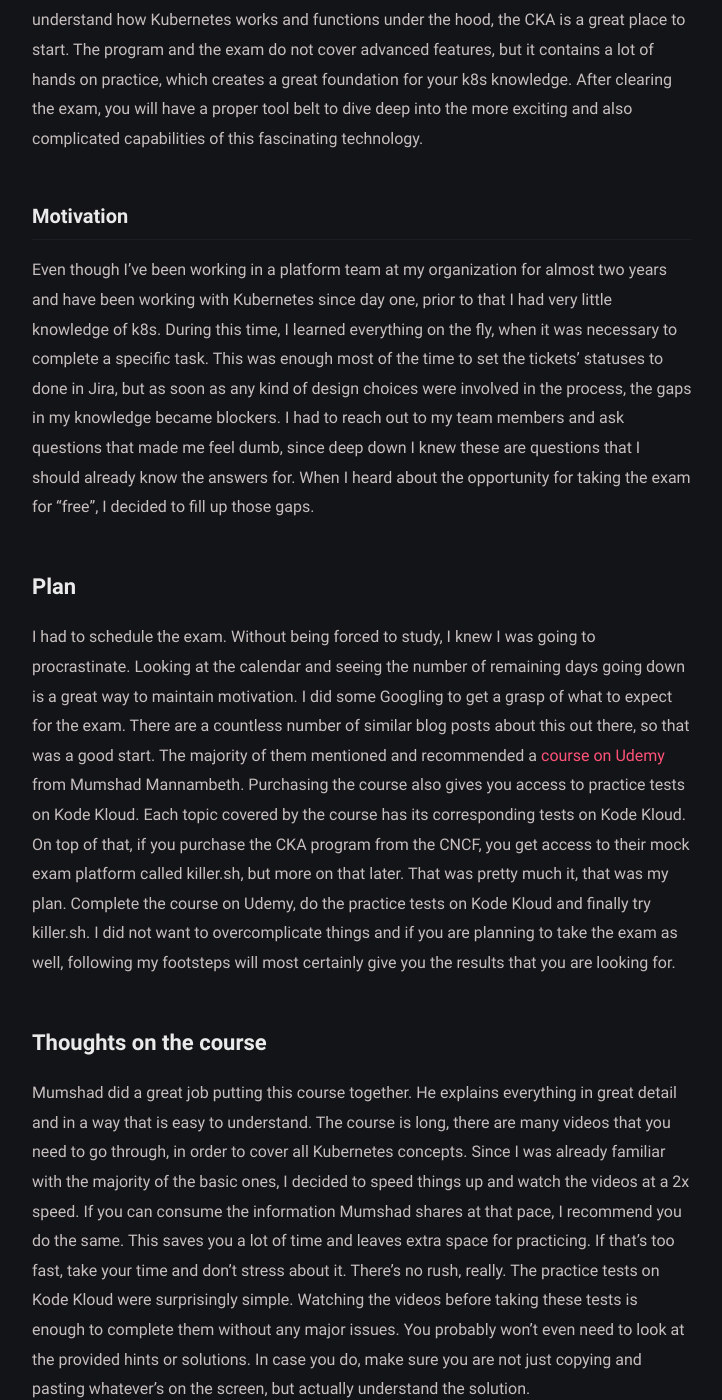
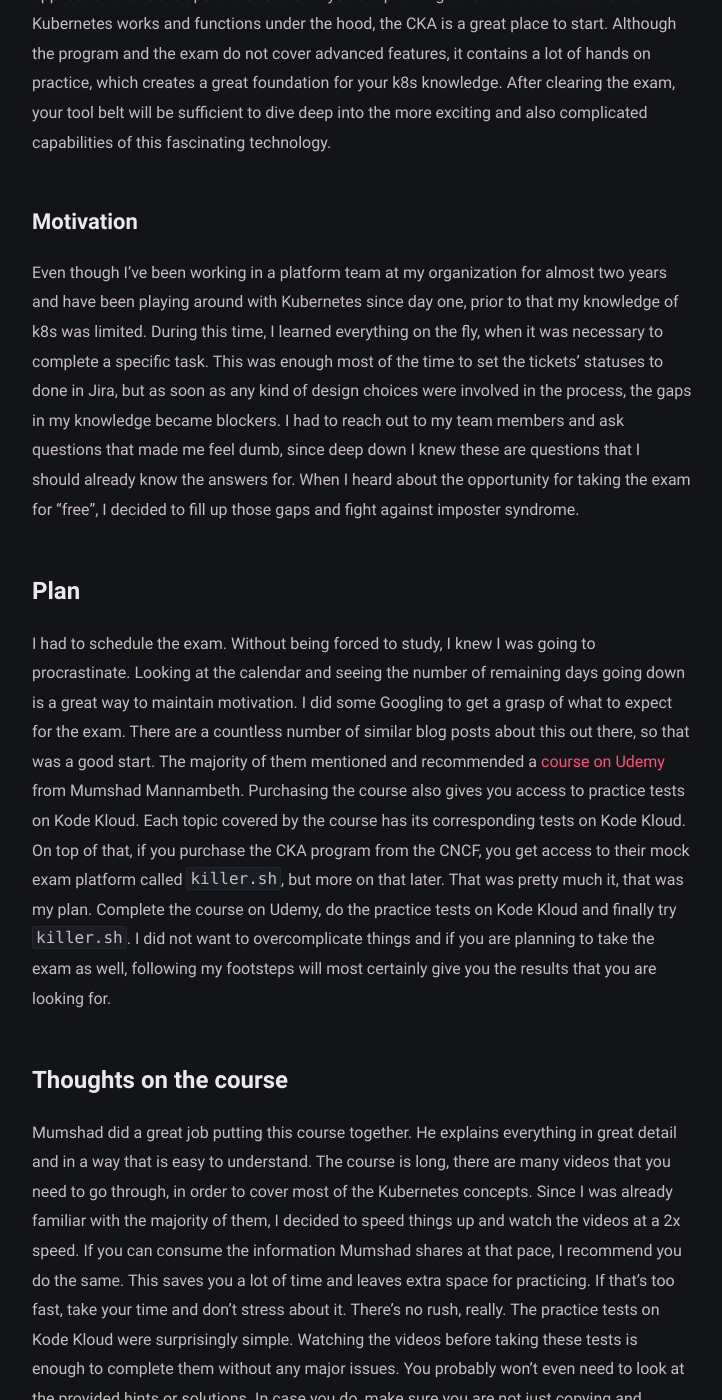
Before and after one commit to atyiadam/adamatyi.github.io, a Jekyll site: the page built from _posts/passing-the-certified-kubernetes-administrator-exam/2022-11-11-passing-the-certified-kubernetes-administrator-exam.md, in a window 1280 px wide and 1400 px high, scrolled down 517 px. Shown: the whole window, without its empty margins (278-1000 px from the left). Built offline with Jekyll 4.4.1, drawn with Linux system fonts in a browser that asks for light colours; some web fonts are replaced; some of the changed text lies outside the part shown.

Commit message:
Modify cka

````diff
--- a/_posts/passing-the-certified-kubernetes-administrator-exam/2022-11-11-passing-the-certified-kubernetes-administrator-exam.md
+++ b/_posts/passing-the-certified-kubernetes-administrator-exam/2022-11-11-passing-the-certified-kubernetes-administrator-exam.md
@@ -1,39 +1,36 @@
 ---
 title: Passing the Certified Kubernetes Administrator Exam
 date: 2022-11-11 10:29:00 +01:00
-description: I recently passed the Certified Kubernetes Administrator program created by the Cloud Native Computing Foundation (CNCF), in collaboration with The Linux Foundation. This is how I managed to do it on my first attempt.
-categories: kubernetes
-tag:
-- kubernetes
-- cka
-- cncf
+modified: 2022-11-12 10:20:00 +01:00
+description: I recently passed the Certified Kubernetes Administrator program created by the Cloud Native Computing Foundation (CNCF), in collaboration with The Linux Foundation. Here is what it took to do it on the first attempt.
+tag: [kubernetes, cka, cncf]
 ---
 
-## What is the CKA?
+# What is the CKA?
 
-Earlier this year, our organization received a couple of vouchers for the Certified Kubernetes Administrator program (CKA). This made me super excited, since each enrollment costs $395. CKA is considered to be the de facto standard when it comes to Kubernetes certifications. In case you are not familiar with [Kubernetes](https://kubernetes.io/) (k8s), it is a container rchestration platform, which – without all the fancy words – essentially is a place that makes running and maintaining applications for developers a lot easier. If you are planning to learn and understand how Kubernetes works and functions under the hood, the CKA is a great place to start. The program and the exam do not cover advanced features, but it contains a lot of hands on practice, which creates a great foundation for your k8s knowledge. After clearing the exam, you will have a proper tool belt to dive deep into the more exciting and also complicated capabilities of this fascinating technology.
+Earlier this year, our organization received a couple of vouchers for the Certified Kubernetes Administrator program (CKA). This made me excited, since each enrollment costs $395. CKA is considered to be the de facto standard when it comes to Kubernetes certifications. In case you are not familiar with [Kubernetes](https://kubernetes.io/) (k8s), it is a container orchestration platform, which – without all the fancy words – essentially is a place that makes running and maintaining applications for developers a lot easier. If you are planning to learn and understand how Kubernetes works and functions under the hood, the CKA is a great place to start. Although the program and the exam do not cover advanced features, it contains a lot of hands on practice, which creates a great foundation for your k8s knowledge. After clearing the exam, your tool belt will be sufficient to dive deep into the more exciting and also complicated capabilities of this fascinating technology.
 
-### Motivation
+## Motivation
 
-Even though I've been working in a platform team at my organization for almost two years and have been working with Kubernetes since day one, prior to that I had very little knowledge of k8s. During this time, I learned everything on the fly, when it was necessary to complete a specific task. This was enough most of the time to set the tickets' statuses to done in Jira, but as soon as any kind of design choices were involved in the process, the gaps in my knowledge became blockers. I had to reach out to my team members and ask questions that made me feel dumb, since deep down I knew these are questions that I should already know the answers for. When I heard about the opportunity for taking the exam for “free”, I decided to fill up those gaps.
+Even though I've been working in a platform team at my organization for almost two years and have been playing around with Kubernetes since day one, prior to that my knowledge of k8s was limited. During this time, I learned everything on the fly, when it was necessary to complete a specific task. This was enough most of the time to set the tickets' statuses to done in Jira, but as soon as any kind of design choices were involved in the process, the gaps in my knowledge became blockers. I had to reach out to my team members and ask questions that made me feel dumb, since deep down I knew these are questions that I should already know the answers for. When I heard about the opportunity for taking the exam for “free”, I decided to fill up those gaps and fight against imposter syndrome.
 
-## Plan
+# Plan
 
-I had to schedule the exam. Without being forced to study, I knew I was going to procrastinate. Looking at the calendar and seeing the number of remaining days going down is a great way to maintain motivation. I did some Googling to get a grasp of what to expect for the exam. There are a countless number of similar blog posts about this out there, so that was a good start. The majority of them mentioned and recommended a [course on Udemy](https://www.udemy.com/course/certified-kubernetes-administrator-with-practice-tests/) from Mumshad Mannambeth. Purchasing the course also gives you access to practice tests on Kode Kloud. Each topic covered by the course has its corresponding tests on Kode Kloud. On top of that, if you purchase the CKA program from the CNCF, you get access to their mock exam platform called killer.sh, but more on that later. That was pretty much it, that was my plan. Complete the course on Udemy, do the practice tests on Kode Kloud and finally try killer.sh. I did not want to overcomplicate things and if you are planning to take the exam as well, following my footsteps will most certainly give you the results that you are looking for.
+I had to schedule the exam. Without being forced to study, I knew I was going to procrastinate. Looking at the calendar and seeing the number of remaining days going down is a great way to maintain motivation. I did some Googling to get a grasp of what to expect for the exam. There are a countless number of similar blog posts about this out there, so that was a good start. The majority of them mentioned and recommended a [course on Udemy](https://www.udemy.com/course/certified-kubernetes-administrator-with-practice-tests/) from Mumshad Mannambeth. Purchasing the course also gives you access to practice tests on Kode Kloud. Each topic covered by the course has its corresponding tests on Kode Kloud. On top of that, if you purchase the CKA program from the CNCF, you get access to their mock exam platform called `killer.sh`, but more on that later. That was pretty much it, that was my plan. Complete the course on Udemy, do the practice tests on Kode Kloud and finally try `killer.sh`. I did not want to overcomplicate things and if you are planning to take the exam as well, following my footsteps will most certainly give you the results that you are looking for.
 
-## Thoughts on the course
+# Thoughts on the course
 
-Mumshad did a great job putting this course together. He explains everything in great detail and in a way that is easy to understand. The course is long, there are many videos that you need to go through, in order to cover all Kubernetes concepts. Since I was already familiar with the majority of the basic ones, I decided to speed things up and watch the videos at a 2x speed. If you can consume the information Mumshad shares at that pace, I recommend you do the same. This saves you a lot of time and leaves extra space for practicing. If that's too fast, take your time and don't stress about it. There's no rush, really. The practice tests on Kode Kloud were surprisingly simple. Watching the videos before taking these tests is enough to complete them without any major issues. You probably won't even need to look at the provided hints or solutions. In case you do, make sure you are not just copying and pasting whatever's on the screen, but actually understand the solution.
+Mumshad did a great job putting this course together. He explains everything in great detail and in a way that is easy to understand. The course is long, there are many videos that you need to go through, in order to cover most of the Kubernetes concepts. Since I was already familiar with the majority of them, I decided to speed things up and watch the videos at a 2x speed. If you can consume the information Mumshad shares at that pace, I recommend you do the same. This saves you a lot of time and leaves extra space for practicing. If that's too fast, take your time and don't stress about it. There's no rush, really. The practice tests on Kode Kloud were surprisingly simple. Watching the videos before taking these tests is enough to complete them without any major issues. You probably won't even need to look at the provided hints or solutions. In case you do, make sure you are not just copying and pasting whatever's on the screen, instead try to actually understand the solution.
 
 After completing every section in the course, there are three mock exams on Kode Kloud, that were created to mimic the real life exam. Although the environment is not the same, since the actual exam is on a remote desktop, the questions were somewhat similar to the ones in the real one, just a tiny bit simpler. It'll make you comfortable jumping between namespaces and contexts. When taking these tests, you should approach it the same way as you would during the actual exam. No distractions, no breaks. Do them multiple times until you can easily achieve 100%. Then do them a few more times again.
 
-### tmux
+## `tmux`
 
 You can use `tmux` to have multiple terminal sessions. I personally never used it and decided to not use it during the exam either, simply because of the lack of experience. If you don't know `tmux`, you don't have to start using it just for the CKA.
 
-### .bashrc
+## .bashrc
 
-There are a few things that might help you get through all the questions a lot quicker. I suggest you use these during each mock exams and the `killer.sh` as well. The more you practice, the faster you'll be able to set these up. The `alias k=kubectl` will be added by default, so no need to add that.
+There are a few things that might help you get through all the questions a lot quicker. I suggest you use these during each mock exams and the `killer.sh` as well. The more you practice, the faster you'll be able to set these up. The `alias k=kubectl` will be added by default, so no need to append that.
 
 ```
 # Open .bashrc
@@ -61,22 +58,22 @@ There's a chance that you'll have to delete pods, which might take longer than y
 
 `k delete pod test $now`
 
-## killer.sh
+# `killer.sh`
 
-When you enroll in the CKA program, you automatically get two `killer.sh` runs. It is an environment which intended to replicate the real exam as much as possible. The only major difference between them is that `killer.sh` is not using a remote desktop. Both runs contain the same questions, and you can access each environment for 36 hours. There is a 2-hour timer to give you an idea of how long it should take to go through everything, but you can work on them for the entire 36 hours. There are a lot of questions, around 25, and they are way harder than the ones you'll face during the exam. This might scare you at first (it scared me at least), but don't get discouraged and still go through all the questions.
+When you enroll in the CKA program, you automatically get two `killer.sh` runs. It is an environment which intended to replicate the real exam as much as possible. The only major difference between them is that `killer.sh` is not using a remote desktop. Both runs contain the same questions, and you can access each environment for 36 hours. There is a 2-hour timer to give you an idea of how long it should take to go through everything, but you can work on them for the entire 36 hours. There are a lot of questions - around 25 - and they are way harder than the ones you'll face during the exam. This might scare you at first - it scared me at least - but don't get discouraged and still go through all the questions.
 
-It took 4 hours for me to complete all the tasks and I managed to score around 70%. I did not even look at the solutions that day, since it was exhausting to focus 4 hours straight. The next day, I created a note and went through them. The solutions they provide are very detailed, so take your time and properly understand them. Take notes of the major topics that are being asked, since you'll get similar ones in the exam. Even though my score was not great, I still did not use my second run. I wanted to save it in case I fail my first attempt of the real exam.
+It took me 4 hours to complete all the tasks and I managed to score around 70%. I did not even look at the solutions that day, since it was exhausting to focus 4 hours straight. The next day, I created a note and went through them. The solutions they provide are very detailed, so take your time and understand them. Take notes of the major topics that are being asked, since you'll get similar ones in the exam. Even though my score was not great, I still did not use my second run. I wanted to save it in case I fail my first attempt on the real exam.
 
-## Exam
+# Exam
 
-I decided to dedicate around 20 minutes before the exam to do the mock tests on Kode Kloud, just to get in the zone. Didn't even check the score, I only wanted to make my hands ready for all the `kubectl` commands.
+I decided to dedicate around 20 minutes before the exam to do the mock tests on Kode Kloud, just to get in the zone. Didn't even check the score, I only wanted to get my hands ready for all the `kubectl` commands.
 
-When the exam starts and the `Take Exam` button becomes available on the portal, you will be prompted to download the PSI Secure Browser. This is a recent change in the exam process. There are many complaints about the browser, fortunately I had none. There is a self check-in where you have to show the proctor your environment. All of these are described in great detail [here](https://docs.linuxfoundation.org/tc-docs/certification/tips-cka-and-ckad). After the proctor approved everything, the actual exam starts.
+When the exam starts and the `Take Exam` button becomes available on the portal, you will be prompted to download the PSI Secure Browser. This is a recent change in the exam process. There are many complaints about the browser, fortunately I had none. There is a self check-in where you have to show the proctor your environment. All the requirements are described in great detail [here](https://docs.linuxfoundation.org/tc-docs/certification/tips-cka-and-ckad). After the proctor approved everything, the actual exam starts.
 
-If you went through all the `killer.sh` solutions and understood them properly, the questions in the real exam won't surprise you. They are way easier than `killer.sh`. You can flag the ones that you want to get back to at a later time. My suggestion would be to flag a question as soon as you feel stuck, since there are many easy questions at the end, too. Try to optimize your time as much as possible. Before each question, a command is provided which you can copy and paste to set the proper context. After 2 hours, the exam ends and the results will be sent via email after approximately 24 hours. I managed to pass with 88% on my first attempt! Unfortunately, they don't show you your mistakes, so you are out of luck if you plan to learn from them.
+If you went through all the `killer.sh` solutions and understood them properly, the questions in the real exam won't surprise you. They are way easier than `killer.sh`. You can flag the ones that you want to get back to at a later time. My suggestion would be to flag a question as soon as you feel stuck, since there are many easy questions at the end, too. Try to optimize your time as much as possible. Before each question, a command is provided which you can copy and paste to set the proper context. Use these and do not change contexts manually! After 2 hours, the exam ends and the results will be sent via email after approximately 24 hours. I managed to pass with 88% on my first attempt! Unfortunately, they don't show you your mistakes, so you are out of luck if you are planning to learn from them.
 
-## Conclusion
+# Conclusion
 
-While the exam turned out to be way easier than I initially expected, signing up for the CKA program was a great way to motivate myself to learn Kubernetes and become a pro user of the official documentation. Now I can perform tasks at my job with much higher confidence. Ever since I graduated from university, studying outside working hours was a struggle. Deciding to take this exam not only forced me to learn new things, but also increased my hunger for more. If you are planning to clear the CKA as well, following my path will probably give you the same result, as the picture shows below. Good luck!
+While the exam turned out to be easier than I initially expected, signing up for the CKA program was a great way to get out of my comfort zone, learn Kubernetes and become a pro user of the official documentation. Now I can perform tasks at my job with much higher confidence. Ever since I graduated from university, studying outside working hours was a struggle. Deciding to take this exam not only forced me to learn new things, but also increased my hunger for more. If you are planning to clear the CKA as well, following my plan will probably provide you the knowledge to pass the exam and get the badge below. Good luck!
 
 ![](./cka.png)
````
